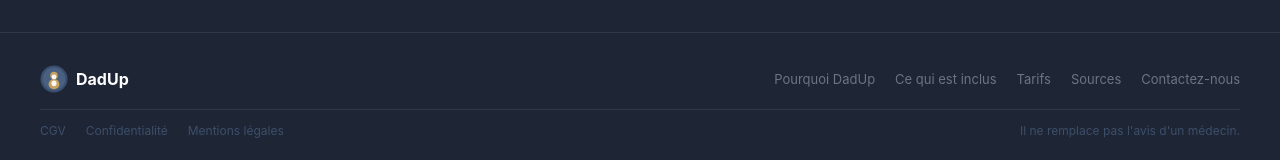
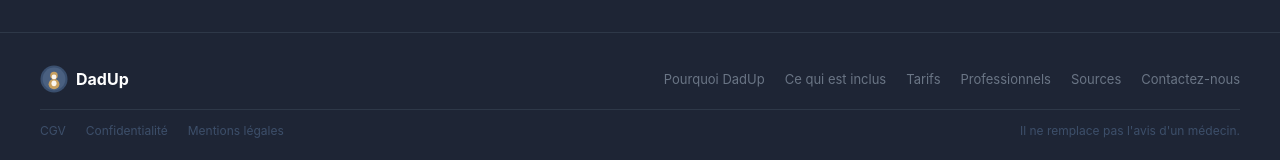
Before and after one commit to Julproject/dadup, a Next.js app: page /sources in a window 1280 px wide. Shown: the part 1846-2006 px from the top of the page. Built offline with nearby package versions, Linux system fonts and the light colour scheme.

Commit message:
Update page.tsx

```diff
--- a/app/sources/page.tsx
+++ b/app/sources/page.tsx
@@ -160,6 +160,7 @@ export default function MethodologiePage() {
               <a href="/pourquoi" style={{ color: '#6a7585', fontSize: '13px', textDecoration: 'none' }}>Pourquoi DadUp</a>
               <a href="/inclus" style={{ color: '#6a7585', fontSize: '13px', textDecoration: 'none' }}>Ce qui est inclus</a>
               <a href="/tarifs" style={{ color: '#6a7585', fontSize: '13px', textDecoration: 'none' }}>Tarifs</a>
+              <a href="/professionnels" style={{ color: '#6a7585', fontSize: '13px', textDecoration: 'none' }}>Professionnels</a>
               <a href="/sources" style={{ color: '#6a7585', fontSize: '13px', textDecoration: 'none' }}>Sources</a>
               <a href="/contact" style={{ color: '#6a7585', fontSize: '13px', textDecoration: 'none' }}>Contactez-nous</a>
             </div>
```
